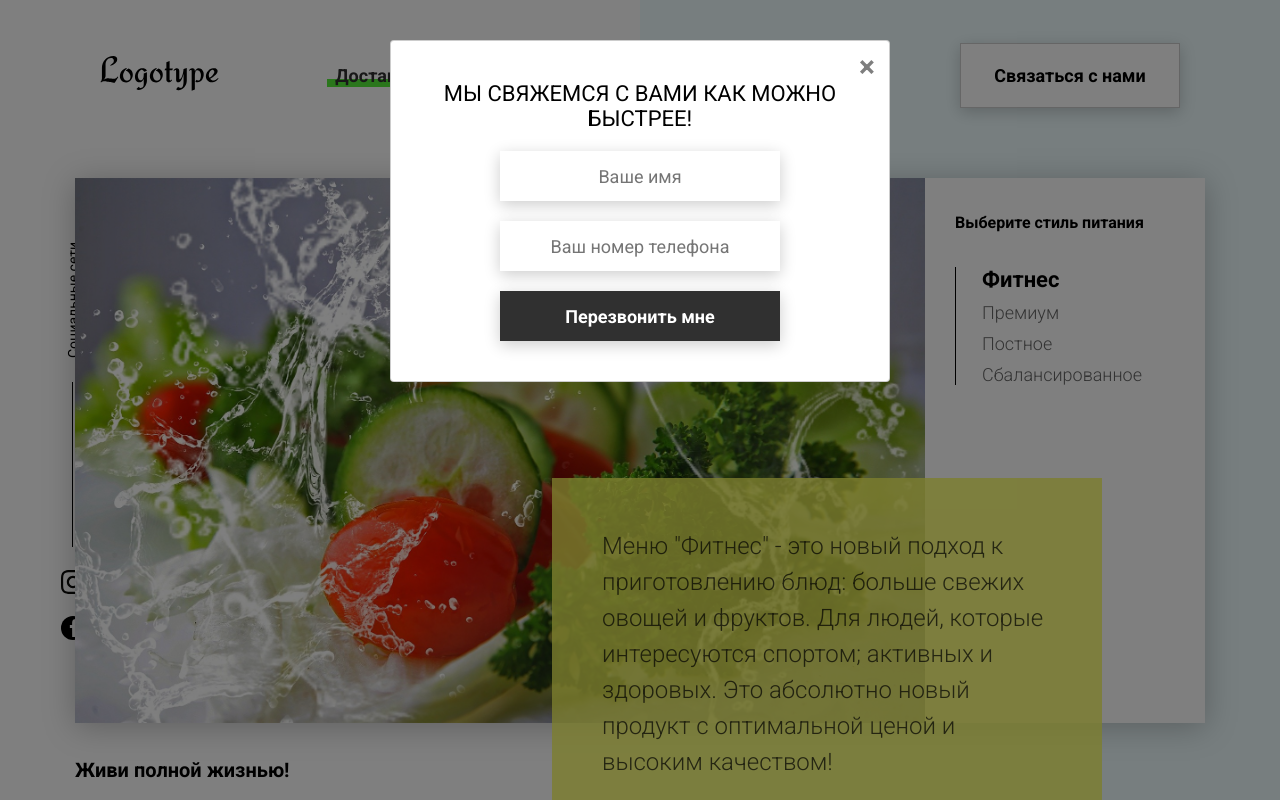
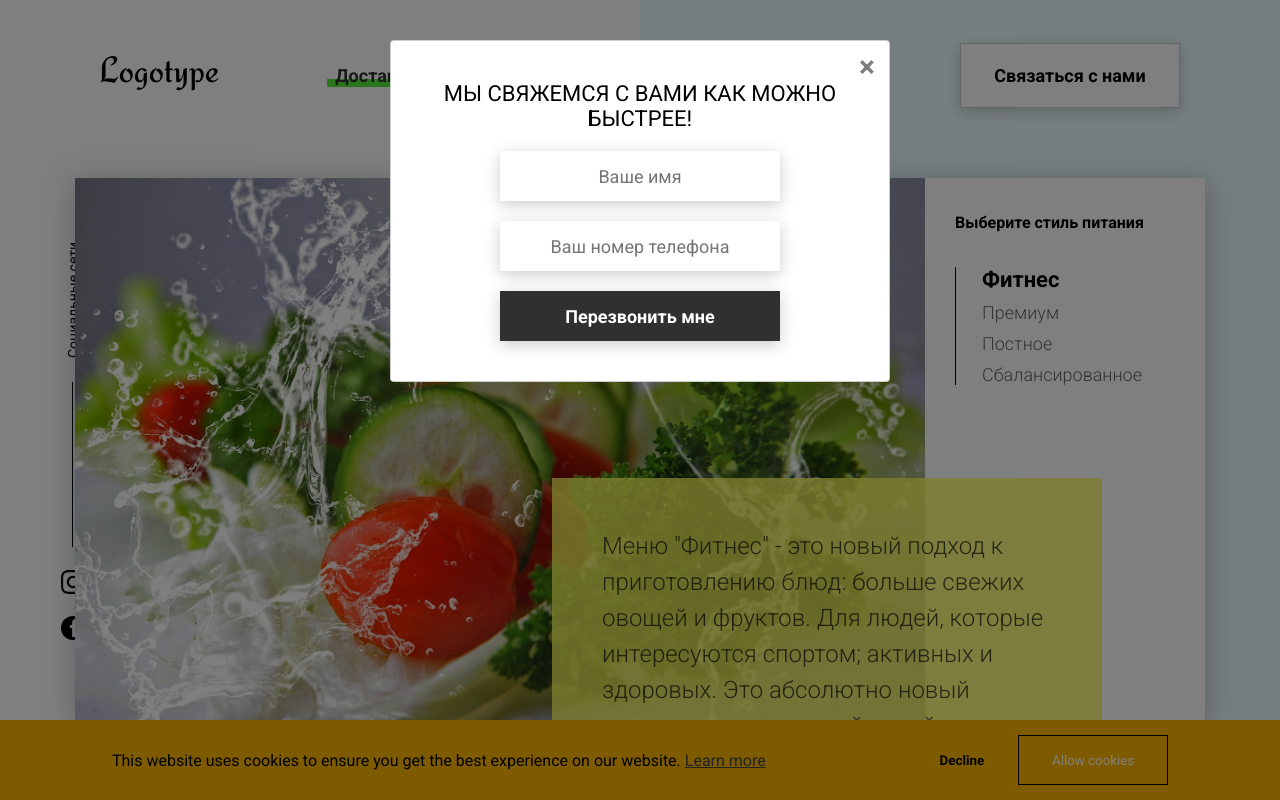
Before and after one commit to akarpovauk/food, a website: page index.html in a window 1280 px wide. Shown: the top 800 px of the page. Drawn offline with nearby package versions, Linux system fonts and the light colour scheme; no server answers.

Commit message:
feat: add cookie section

```diff
--- /dev/null
+++ b/css/cookieConsent.css
@@ -0,0 +1,44 @@
+.popup {
+    position: fixed;
+    bottom: -100%;
+    width: 100%;
+    height: 80px;
+    background-color: rgb(255, 183, 0);
+    display: flex;
+    justify-content: center;
+    align-items: center;
+    transition: 0.3s all;
+}
+
+.popup_active {
+    bottom: 0;
+}
+
+.popup .container {
+	display: flex;
+	width: 100%;
+	justify-content: space-around;
+	align-items: center;
+}
+
+.btn-cookie {
+    width: 150px;
+    height: 50px;
+    text-align: center;
+    color: #fff;
+    margin-left: 30px;
+    border: 1px solid black;
+    background-color: transparent;
+	cursor: pointer;
+}
+.btn-cookie_decline {
+	width: fit-content;
+	color: black;
+	border: none;
+	font-weight: 700;
+}
+
+.link {
+	color: rgb(72, 70, 70);
+	text-decoration: underline;
+}
--- a/index.html
+++ b/index.html
@@ -4,6 +4,8 @@
     <meta charset="UTF-8">
     <meta name="viewport" content="width=device-width, initial-scale=1.0">
     <title>Food</title>
+	<link rel="stylesheet" href="css/cookieConsent.css">
+	<!-- <link rel="stylesheet" type ="text/css" href="https://cdn.jsdelivr.net/npm/cookieconsent@3/build/cookieconsent.min.css"> -->
     <link rel="stylesheet" href="css/style.css">
 </head>
 <body>
@@ -217,7 +219,7 @@
                     Мы ценим каждого клиента и предлагаем вам стать одним из них на очень выгодных условиях.
                     Каждому, кто закажет доставку питание на неделю, будет предоставлена скидка в размере <span>20%!</span>
                     <br><br>
-                    Акция закончится 15 октября в 00:00
+                    Акция закончится 31 декабря в 00:00
                 </div>
             </div>
             <div class="promotion__timer">
@@ -276,7 +278,151 @@
         </div>
     </div>
 
+	<div class="popup">
+		<div class="container">
+			<div>
+				<hp>This website uses cookies to ensure you get the best experience on our website.
+					<a href="#" class="link">Learn more</a>
+				</hp>
+			</div>
+			<div>
+					<button data-decline class="btn-cookie btn-cookie_decline">Decline</button>
+					<button data-allow class="btn-cookie">Allow cookies</button>
+			</div>
+		</div>
+	</div>
+
 	<script src="https://cdn.jsdelivr.net/npm/axios@1.1.2/dist/axios.min.js"></script>
 	<script src = 'js/script.js'></script>
+	<script src='js/cookieConsent.js'></script>
+	<!-- <script src="https://cdn.jsdelivr.net/npm/cookieconsent@3/build/cookieconsent.min.js"></script>
+	<script>
+		window.cookieconsent.initialise({
+		 	container: document.getElementById("content"),
+			palette:{
+				popup: {background: "#fff"},
+				button: {background: "#aa0000"},
+			},
+		 	revokable:true,
+		 	onStatusChange: function(status) {
+		  		console.log(this.hasConsented() ?'enable cookies' : 'disable cookies');
+		 	},
+		 	law: {
+		 	 	regionalLaw: false,
+		 	},
+		 	location: true,
+		 	theme: 'classic',
+		 	position: 'bottom',
+		 	type: 'opt-in',
+			content: {
+				// header: 'Cookies used on the website!',
+				// message: 'This website uses cookies to improve your experience.',
+				// dismiss: 'Got it!',
+				allow: 'Allow cookies',
+				deny: 'Decline',
+				link: 'Learn more',
+				href: 'https://www.cookiesandyou.com',
+				// close: '&#x274c;',
+				policy: 'Cookie Policy',
+				// target: '_blank',
+			},
+			onInitialise: function (status) {
+				var type = this.options.type;
+				var didConsent = this.hasConsented();
+				if (type == 'opt-in' && didConsent) {
+				// enable cookies
+				console.log('enable cookies');
+				}
+    			if (type == 'opt-out' && !didConsent) {
+    			// disable cookies
+				console.log('disable cookies');
+    			}
+    		},
+   			onStatusChange: function(status, chosenBefore) {
+				var type = this.options.type;
+				var didConsent = this.hasConsented();
+				if (type == 'opt-in' && didConsent) {
+				// enable cookies
+				console.log('enable cookies');
+				}
+				if (type == 'opt-out' && !didConsent) {
+				// disable cookies
+				console.log('disable cookies');
+				}
+    		},
+    		onRevokeChoice: function() {
+				var type = this.options.type;
+				if (type == 'opt-in') {
+				// disable cookies
+				console.log('disable cookies');
+				}
+				if (type == 'opt-out') {
+				// enable cookies
+				console.log('enable cookies');
+				}
+    		}
+		});
+	</script> -->
+	<!-- <link rel="stylesheet" type="text/css" href="https://cdnjs.cloudflare.com/ajax/libs/cookieconsent2/3.1.1/cookieconsent.min.css" /> -->
+
+	<!-- 	<script src="https://cdnjs.cloudflare.com/ajax/libs/cookieconsent2/3.1.1/cookieconsent.min.js" data-cfasync="false">
+
+	</script> -->
+
+	<!-- <script>
+		window.addEventListener('load', function(){
+			window.cookieconsent.initialise({
+				revokeBtn: "<div class='cc-revoke'></div>",
+				type: "opt-in",
+				theme: "classic",
+				palette: {
+					popup: {
+						background: "#eee",
+						text: "#303030"
+					},
+					button: {
+						background: "#d43d3d",
+						text: "#fff"
+					}
+				},
+				content: {
+					link: "Learn more",
+					href: "https://2gdpr.com/cookies"
+				},
+				onInitialise: function(status) {
+					if(status == cookieconsent.status.allow) myScripts();
+				},
+				onStatusChange: function(status) {
+					if (this.hasConsented()) myScripts();
+				}
+			})
+		});
+
+	function myScripts() {
+	// Paste here your scripts that use cookies requiring consent. See examples below
+	// Google Analytics, you need to change 'UA-00000000-1' to your ID
+		(function(i,s,o,g,r,a,m) {
+			i['GoogleAnalyticsObject']=r;i[r]=i[r]||function() {
+				(i[r].q=i[r].q||[]).push(arguments)},
+				i[r].l=1*new Date();a=s.createElement(o),
+				m=s.getElementsByTagName(o)[0];
+				a.async=1;a.src=g;m.parentNode.insertBefore(a,m)
+		})(window,document,'script','//www.google-analytics.com/analytics.js','ga');
+		ga('create', 'UA-00000000-1', 'auto');
+		ga('send', 'pageview');
+
+	// Facebook Pixel Code, you need to change '000000000000000' to your PixelID
+		!function(f,b,e,v,n,t,s)
+		{if(f.fbq)return;n=f.fbq=function(){n.callMethod?
+			n.callMethod.apply(n,arguments):n.queue.push(arguments)};
+			if(!f._fbq)f._fbq=n;n.push=n;n.loaded=!0;n.version='2.0';
+			n.queue=[];t=b.createElement(e);t.async=!0;
+			t.src=v;s=b.getElementsByTagName(e)[0];
+			s.parentNode.insertBefore(t,s)}(window, document,'script',
+			'https://connect.facebook.net/en_US/fbevents.js');
+		fbq('init', '000000000000000');
+		fbq('track', 'PageView');
+	}
+</script> -->
 </body>
 </html>
--- /dev/null
+++ b/js/cookieConsent.js
@@ -0,0 +1,172 @@
+window.addEventListener('DOMContentLoaded', () => {
+	//cookoes stored at localStorage
+/* 	const storageType = localStorage;
+	const consentPropertyType = 'site_consent';
+	const isAllowed = () => storageType.getItem(consentPropertyType) === 'true'? true : false;
+	const toggleStorage = (prop) => storageType.setItem(consentPropertyType, prop);
+
+	const popup = document.querySelector('.popup'),
+		btnAllow = popup.querySelector('[data-allow]'),
+		btnDecline = popup.querySelector('[data-decline]');
+
+	if(isAllowed()) {
+		console.log('Loading...');
+	} else {
+		popup.classList.add('popup_active');
+	}
+
+	btnAllow.addEventListener('click', () => {
+		toggleStorage(true);
+		popup.classList.remove('popup_active');
+		console.log('Loading...');
+	});
+
+	btnDecline.addEventListener('click', () => {
+		toggleStorage(false);
+		popup.classList.remove('popup_active');
+
+	}); */
+
+	//cookies stored at cookie
+	/* 	const cookieStorage = {
+		getItem: (key) => {
+			const cookies = document.cookie
+				.split(';')
+				.map(cookie => cookie.split('='))
+				.reduce((acc, [key, value]) => ({...acc,
+					[key.trim()] : value}), {});
+			return cookies[key];
+		},
+		setItem: (key, value) => {
+			document.cookie = `${key}=${value};expires=Sun, 16 Jul 2025 06:23:41 GMT`;
+		}
+	};
+	const storageType = cookieStorage;
+	const consentPropertyType = 'site_consent';
+	const isAllowed = () => storageType.getItem(consentPropertyType) === 'true'? true : false;
+	const toggleStorage = (prop) => storageType.setItem(consentPropertyType, prop);
+
+	const popup = document.querySelector('.popup'),
+		btnAllow = popup.querySelector('[data-allow]'),
+		btnDecline = popup.querySelector('[data-decline]');
+
+	if(isAllowed()) {
+		console.log('Loading...');
+	} else {
+		popup.classList.add('popup_active');
+	}
+
+	btnAllow.addEventListener('click', () => {
+		toggleStorage(true);
+		popup.classList.remove('popup_active');
+		console.log('Loading...');
+	});
+
+	btnDecline.addEventListener('click', () => {
+		toggleStorage(false);
+		popup.classList.remove('popup_active');
+
+	}); */
+
+	//refactoring (using class)
+	class CookieConsent {
+		constructor({popup, btnAllow, btnDecline, activeClass = ''} = {}) {
+			this.popup = document.querySelector(popup);
+			this.btnAllow = document.querySelector(btnAllow);
+			this.btnDecline = document.querySelector(btnDecline);
+			this.activeClass = activeClass;
+			this.consentPropertyType = 'site_consent';
+		}
+
+		getItem = (key) => {
+			const cookies = document.cookie
+				.split(';')
+				.map(cookie => cookie.split('='))
+				.reduce((acc, [key, value]) => ({...acc,
+					[key.trim()] : value}), {});
+			return cookies[key];
+		};
+
+		setItem = (key, value) => {
+			document.cookie = `${key}=${value};expires=Sun, 16 Jul 2025 06:23:41 GMT`;
+		};
+
+		isAllowed = () => {
+			if (this.getItem(this.consentPropertyType) === 'true') {
+				return true;
+			} else {
+				return false;
+			}
+		};
+
+		changeStatus = (prop) => {
+			this.setItem(this.consentPropertyType, prop);
+			if (this.isAllowed()) {
+				// Paste here your scripts that use cookies requiring consent
+				myScripts();
+			}
+		};
+
+		bindTriggers = () => {
+			this.btnAllow.addEventListener('click', () => {
+				this.changeStatus(true);
+				this.popup.classList.remove(this.activeClass);
+			});
+
+			this.btnDecline.addEventListener('click', () => {
+				this.changeStatus(false);
+				this.popup.classList.remove(this.activeClass);
+
+			});
+		};
+
+		init = () => {
+			try {
+				if (this.isAllowed()) {
+					myScripts();
+				} else {
+					this.popup.classList.add(this.activeClass);
+				}
+
+				this.bindTriggers();
+			} catch(e) {
+				console.error('submitted incomplete data');
+			}
+		};
+	}
+
+	new CookieConsent({
+		activeClass: 'popup_active',
+		popup: '.popup',
+		btnAllow: '[data-allow]',
+		btnDecline: '[data-decline]'
+	}).init();
+
+
+	function myScripts() {
+		console.log('Loading');
+		// Google Analytics, you need to change 'UA-00000000-1' to your ID
+		/* 		(function(i,s,o,g,r,a,m) {
+			i['GoogleAnalyticsObject']=r;i[r]=i[r]||function() {
+				(i[r].q=i[r].q||[]).push(arguments);},
+			i[r].l=1*new Date();a=s.createElement(o),
+			m=s.getElementsByTagName(o)[0];
+			a.async=1;a.src=g;m.parentNode.insertBefore(a,m);
+		})(window,document,'script','//www.google-analytics.com/analytics.js','ga');
+		ga('create', 'UA-00000000-1', 'auto');
+		ga('send', 'pageview'); */
+
+		// Facebook Pixel Code, you need to change '000000000000000' to your PixelID
+		/* 		!function(f,b,e,v,n,t,s)
+		{if(f.fbq)return;n=f.fbq=function(){n.callMethod?
+			n.callMethod.apply(n,arguments):n.queue.push(arguments);};
+		if(!f._fbq)f._fbq=n;n.push=n;n.loaded=!0;n.version='2.0';
+		n.queue=[];t=b.createElement(e);t.async=!0;
+		t.src=v;s=b.getElementsByTagName(e)[0];
+		s.parentNode.insertBefore(t,s);}(window, document,'script',
+			'https://connect.facebook.net/en_US/fbevents.js');
+		fbq('init', '000000000000000');
+		fbq('track', 'PageView'); */
+	}
+
+});
--- a/js/script.js
+++ b/js/script.js
@@ -43,7 +43,7 @@ window.addEventListener('DOMContentLoaded', () => {
 	});
 
 	//Timer
-	const deadline = '2023-10-15';
+	const deadline = '2023-12-31';
 
 	function getTimeRemaining(endtime) {
 		const t = Date.parse(endtime) - Date.parse(new Date());
```
